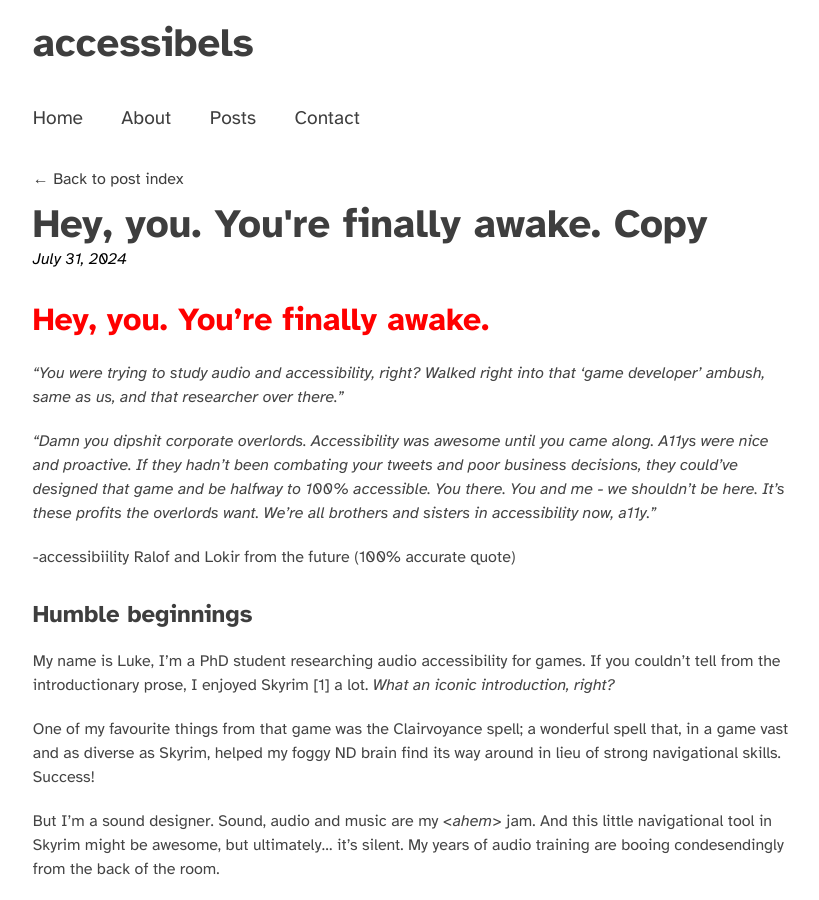
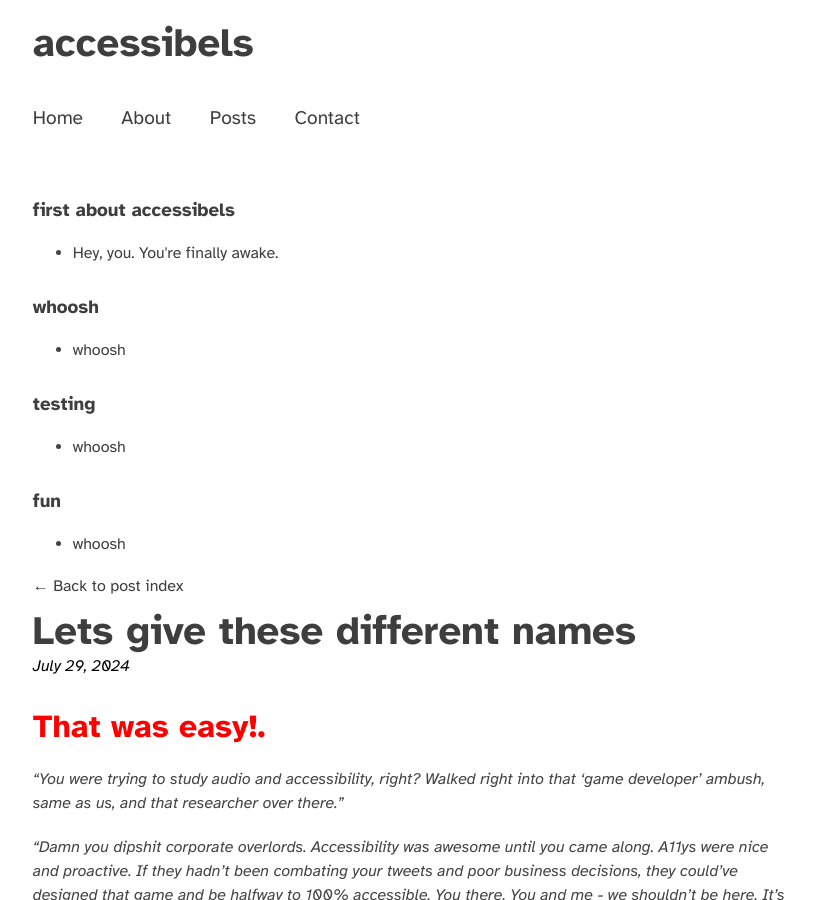
Before and after one commit to Accessibels/accessibels.github.io, a Jekyll site: the page built from _posts/2024-07-29-Lets-give-these-different-names.markdown, in a window 1280 px wide and 900 px high. Shown: the whole window, without its empty margins (228-1047 px from the left). Built offline with Jekyll 4.4.1, drawn with Linux system fonts in a browser that asks for light colours.

Commit message:
testing tags

```diff
--- a/_layouts/post.html
+++ b/_layouts/post.html
@@ -1,6 +1,15 @@
 ---
 layout: default
 ---
+
+{% for tag in site.tags %}
+  <h3>{{ tag[0] }}</h3>
+  <ul>
+    {% for post in tag[1] %}
+      <li><a href="{{ post.url }}">{{ post.title }}</a></li>
+    {% endfor %}
+  </ul>
+{% endfor %}
 
 <a href="/posts" title="Go back to posts index">← Back to post index</a>
 <h1 class="post-title">{{ page.title }}</h1>
--- a/_posts/2024-07-31-hey-you-youre-finally-awake copy.markdown
+++ b/_posts/2024-07-29-Lets-give-these-different-names.markdown
@@ -1,10 +1,10 @@
 ---
 layout: post
-title:  "Hey, you. You're finally awake. Copy"
-date:   2024-07-31 12:16:42 +0100
-categories: first about accessibels
+title:  "Lets give these different names"
+date:   2024-07-29 22:16:42 +0100
+categories: easy simple fun
 ---
-# Hey, you. You're finally awake.
+# That was easy!.
 
 *"You were trying to study audio and accessibility, right? Walked right into that 'game developer' ambush, same as us, and that researcher over there."*
 
--- a/_posts/2024-07-30-hey-you-youre-finally-awake.markdown
+++ b/_posts/2024-07-30-hey-you-youre-finally-awake.markdown
@@ -3,6 +3,7 @@
 title:  "Hey, you. You're finally awake."
 date:   2024-07-30 22:16:42 +0100
 categories: first about accessibels
+tag: first about accessibels
 ---
 # Hey, you. You're finally awake.
 
```
Also changed, not shown: _posts/2024-07-31-whoosh.markdown (renamed from _posts/2024-07-29-hey-you-youre-finally-awake copy 2.markdown, +4 -3 lines).
